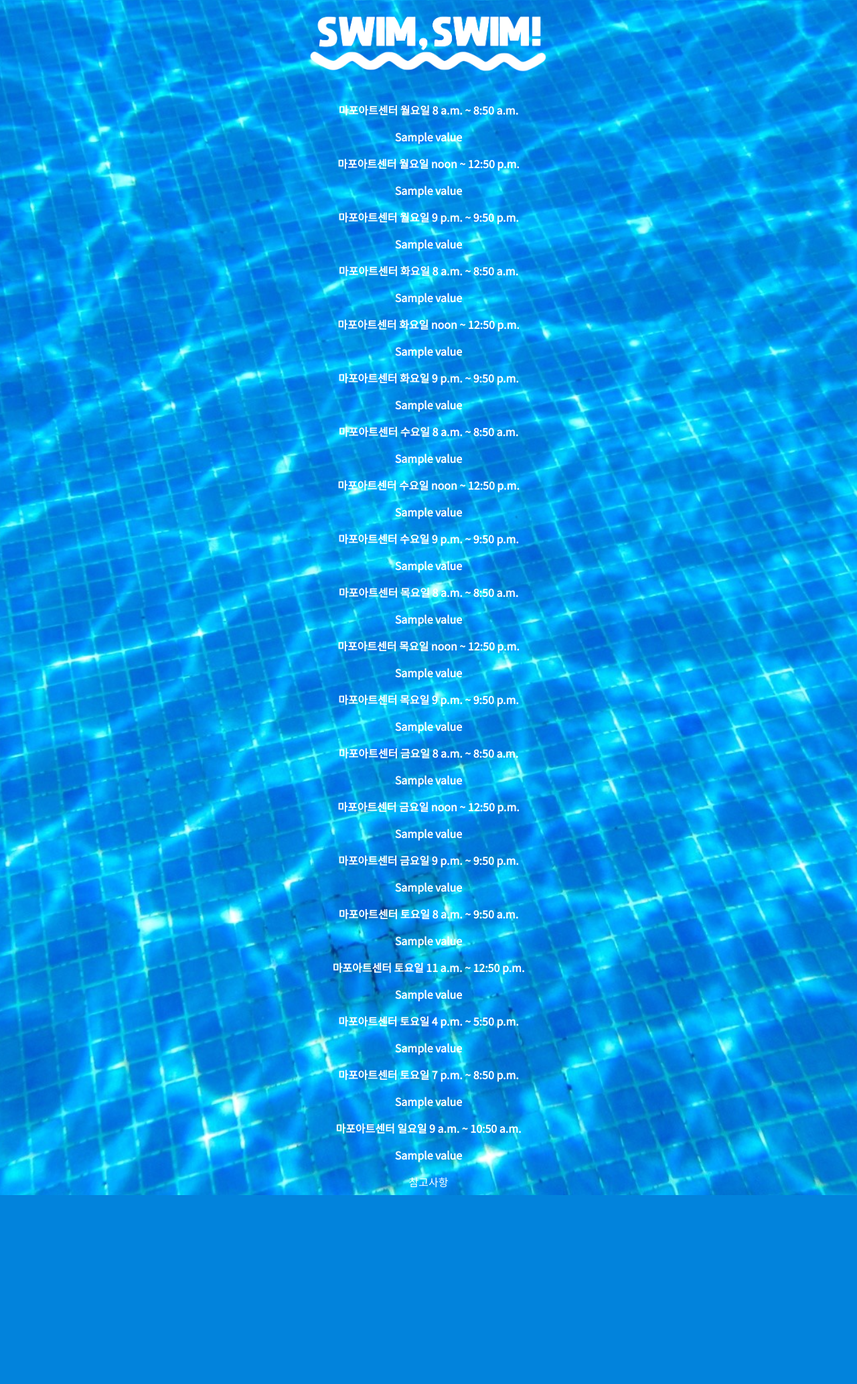
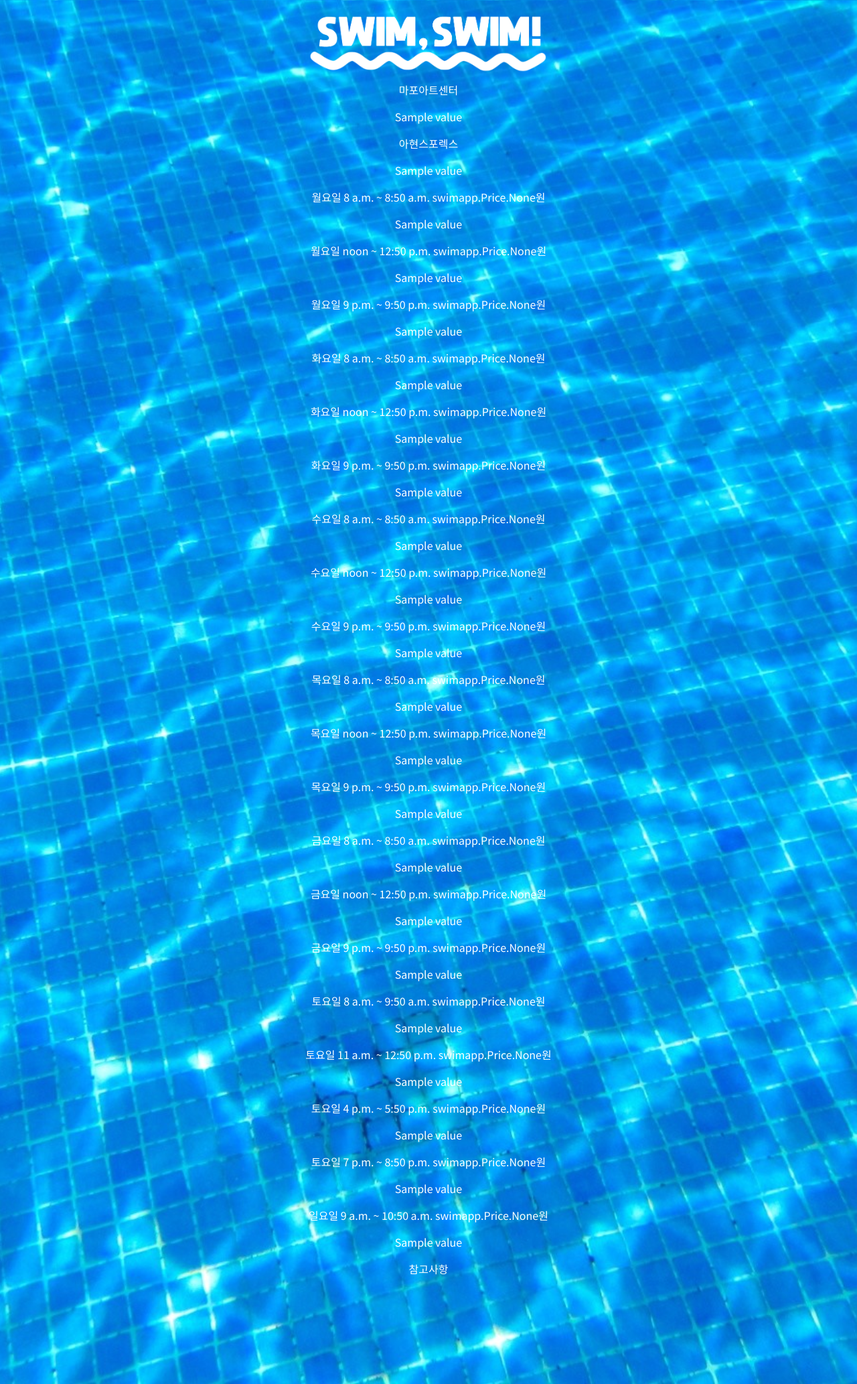
Before and after one commit to jeanP-tech/Swimming-Website, a Django app: template swimapp/templates/swimapp/pool.html in a window 1280 px wide. Shown: the whole page at 67% size. Before the commit the page ends 1784 px from the top, so only its background shows below. Run offline with Django 3.2, Linux system fonts and the light colour scheme; data comes from the database, SQL or seed files in the repository; both versions use the stored data as it was after the commit; the template is opened without the code that fills it: values that come from a table or form of the project are taken from there, most other values are stand-ins (such as "Sample title", 1, 10 or a date in 2020).

Commit message:
view block

```diff
--- a/swimapp/models.py
+++ b/swimapp/models.py
@@ -9,6 +9,7 @@ class City(models.Model):
 class Pool(models.Model):
     city = models.ForeignKey(City, default='', on_delete = models.CASCADE)
     pool_name = models.CharField(max_length = 30, default='')
+    note = models.TextField(null=True)
     def __str__(self):
         return self.pool_name
 
@@ -29,14 +30,14 @@ class Price(models.Model):
     )
 
     def __str__(self):
-        title = '{0.pool} {0.week}'
+        title = '{0.price}'
         return title.format(self)
 
 class Timetable(models.Model):
     pool = models.ForeignKey(Pool, on_delete = models.CASCADE)
     start_time = models.TimeField(auto_now=False, auto_now_add=False)
     end_time = models.TimeField(auto_now=False, auto_now_add=False)
-    price = models.OneToOneField(Price, on_delete=models.CASCADE,)
+    price = models.ManyToManyField(Price)
 
     DAY_CHOICES = [
         (1, "월요일"),
--- a/swimapp/static/swimapp/css/style.css
+++ b/swimapp/static/swimapp/css/style.css
@@ -1,7 +1,12 @@
 #logo{
   width: 30%;
-  display:block;
+  display:inline;
   margin: 0 auto;
+}
+
+.logoBox{
+  margin: 0 auto;
+  text-align: center;
 }
 
 body{
@@ -11,10 +16,6 @@ body{
   background-position: center;
   color: white;
   font-family: 'Noto Sans KR', sans-serif;
-}
-
-body.img{
-  opacity: 0.6;
 }
 
 #description{
@@ -69,3 +70,7 @@ body.img{
   margin-top: 30px;
   font-weight: 700;
 }
+
+.note_contents{
+  visibility:hidden;
+}
--- a/swimapp/templates/swimapp/base.html
+++ b/swimapp/templates/swimapp/base.html
@@ -6,7 +6,9 @@
         <link href="https://fonts.googleapis.com/css?family=Noto+Sans+KR&display=swap" rel="stylesheet">
     </head>
     <body>
-        <a href=""> <img src="{% static "swimapp/images/logo.png" %}" id="logo"></a>
+        <div class="logoBox">
+          <a href=""> <img src="{% static "swimapp/images/logo.png" %}" id="logo"></a>
+        </div>
         {% block content %}
         {% endblock %}
     </body>
--- a/swimapp/templates/swimapp/pool.html
+++ b/swimapp/templates/swimapp/pool.html
@@ -1,19 +1,35 @@
 {% extends 'swimapp/base.html' %}
 {% block content %}
-  <div class="pool_list">
-    {% for a in pool_list %}
-      {{ a.pool }}
-      {{ a.get_day_display }}
-      {{ a.start_time }} ~
-      {{ a.end_time }}
-      {{ a.price__price }}
+  <div class="time_list">
+    {% for pool in pool_list %}
+      {{ pool.pool_name }}
+      {{ value|linebreaks }}
+    {% endfor %}
+    {% for time in time_list %}
+      <!-- {{ time.pool }} -->
+      {{ time.get_day_display }}
+      {{ time.start_time }} ~
+      {{ time.end_time }}
+      {{ time.price }}원
       {{ value|linebreaks }}
     {% endfor %}
   </div>
-  <div class="reference"> 참고사항 </div>
-  <script>
+  <div class="note"> 참고사항 </div>
+  <div class="note_contents">
+    {% for pool in pool_list %}
+      {{ pool.note }}
+      {{ value|linebreaks }}
+    {% endfor %}
+  </div>
+  <!-- <script>
     function showRef(){
+        var element = document.getElementById("note_contents");
 
+        if(element.style.visibility == "hidden"){
+               element.style.visibility = "visible";
+           } else {
+               element.style.visibility = "hidden";
+           }
     }
-  </script>
+  </script> -->
 {% endblock %}
```
Also changed, not shown: swimapp/views.py (+5 -10 lines), db.sqlite3, swimapp/migrations/0015_auto_20191005_1301.py (added), swimapp/migrations/0016_auto_20191005_1318.py (added), swimapp/migrations/0017_auto_20191005_1321.py (added), swimapp/migrations/0018_auto_20191005_1342.py (added), swimapp/migrations/0019_pool_note.py (added).
